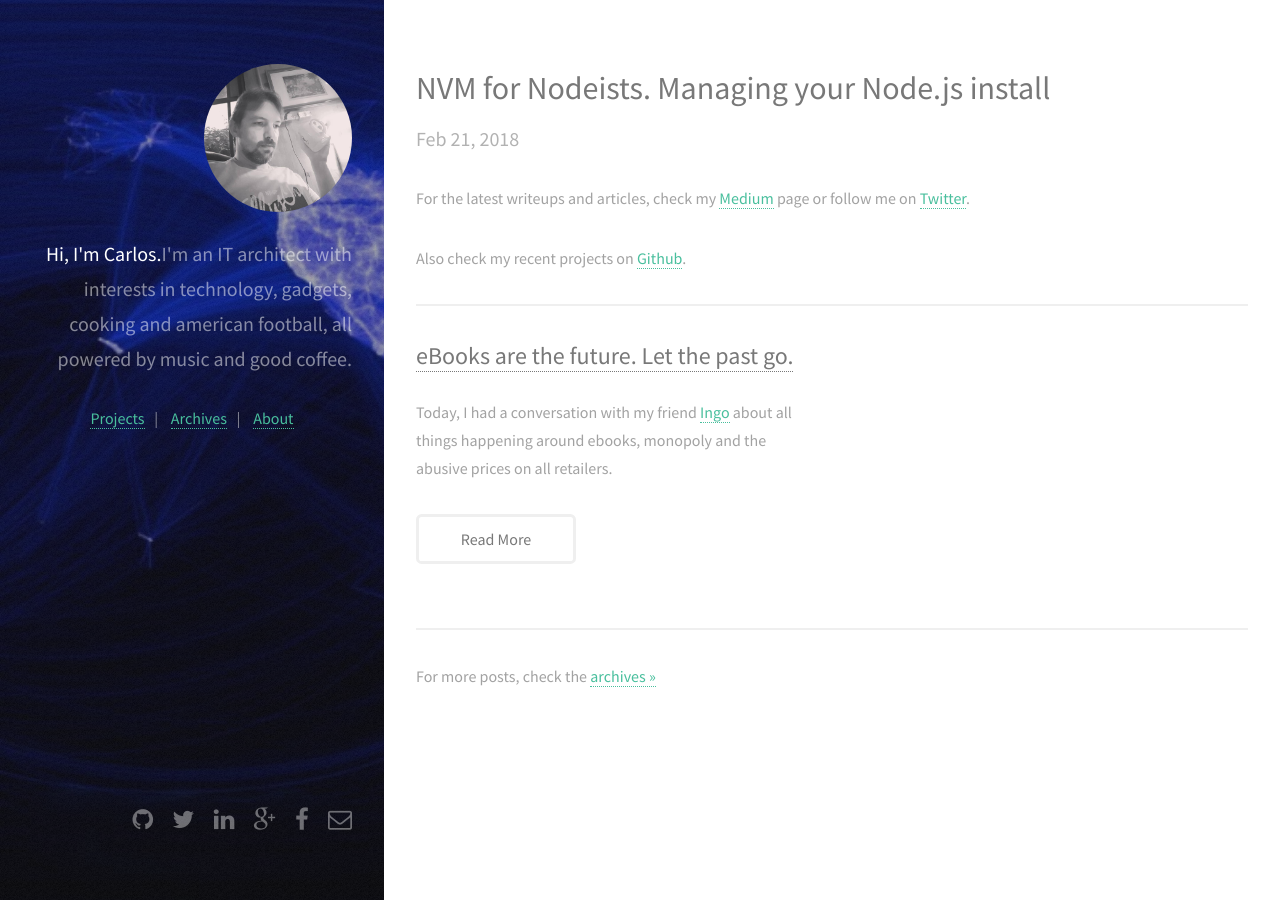
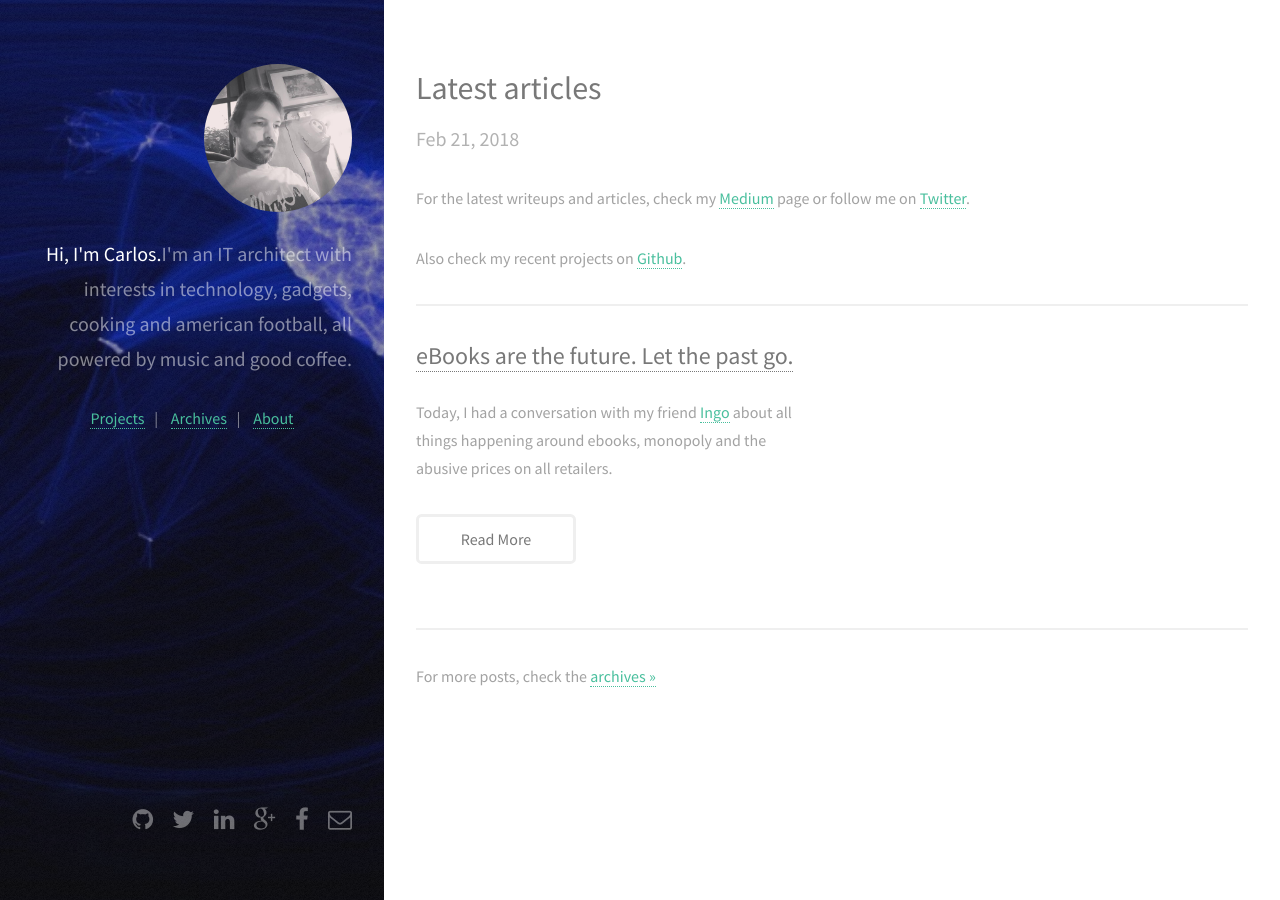
Before and after one commit to carlosedp/carlosedp.github.com, a Jekyll site: the page built from _posts/2018-02-21-new-writeups.md, in a window 1280 px wide. Built offline with Jekyll 4.4.1, drawn with Linux system fonts in a browser that asks for light colours.

Commit message:
Update 2018-02-21-new-writeups.md

```diff
--- a/_posts/2018-02-21-new-writeups.md
+++ b/_posts/2018-02-21-new-writeups.md
@@ -1,6 +1,6 @@
 ---
 layout: post
-title: NVM for Nodeists. Managing your Node.js install
+title: Latest articles
 ---
 
 For the latest writeups and articles, check my [Medium](https://medium.com/@carlosedp/) page or follow me on [Twitter](https://twitter.com/carlosedp).
```
